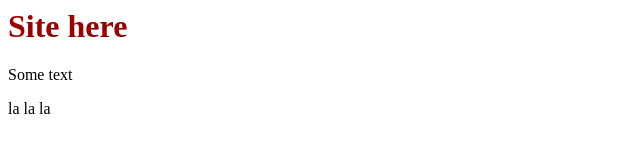
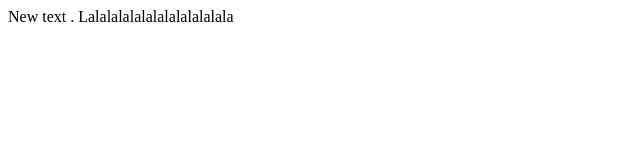
Before and after one commit to DimaTolstoy/site, a plain HTML site: page index.html in a window 1280 px wide. Shown: the whole page, without its empty margins (0-640 px from the left). Drawn offline with Linux system fonts and the light colour scheme.

Commit message:
third commit

```diff
--- a/index.html
+++ b/index.html
@@ -5,8 +5,6 @@
 	    <link rel="stylesheet" type="text/css" href="css/style.css" />
 	  </head>
 	  <body>
-	    <h1>Site here</h1>
-	    <p>Some text</p>
-	    <p>la la la</p>
+	    <p> New text . Lalalalalalalalalalalalala</p>
 	  </body>
 	</html>
```
